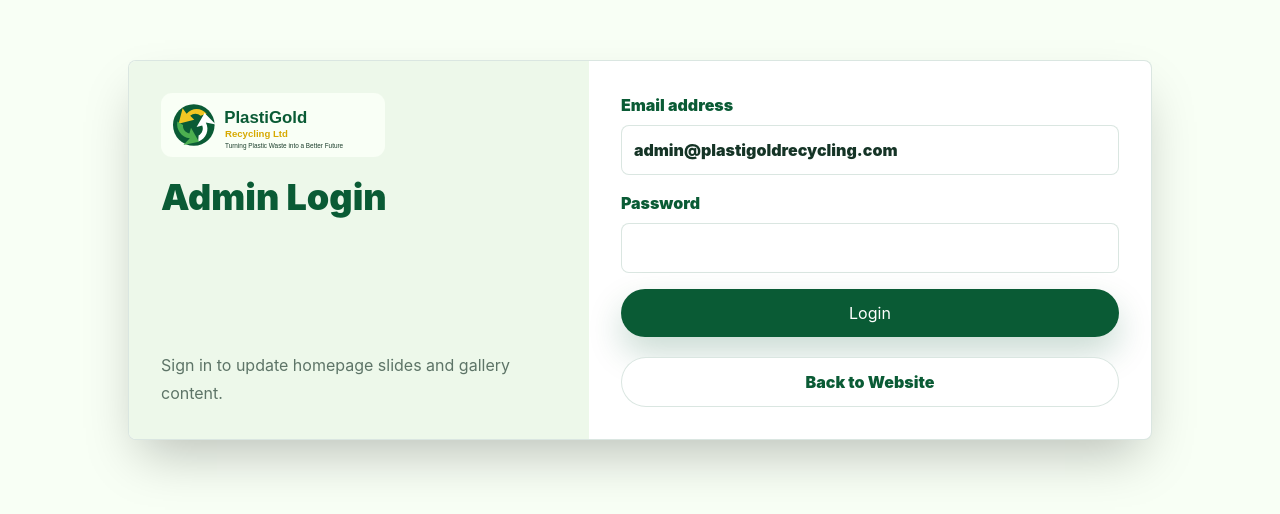
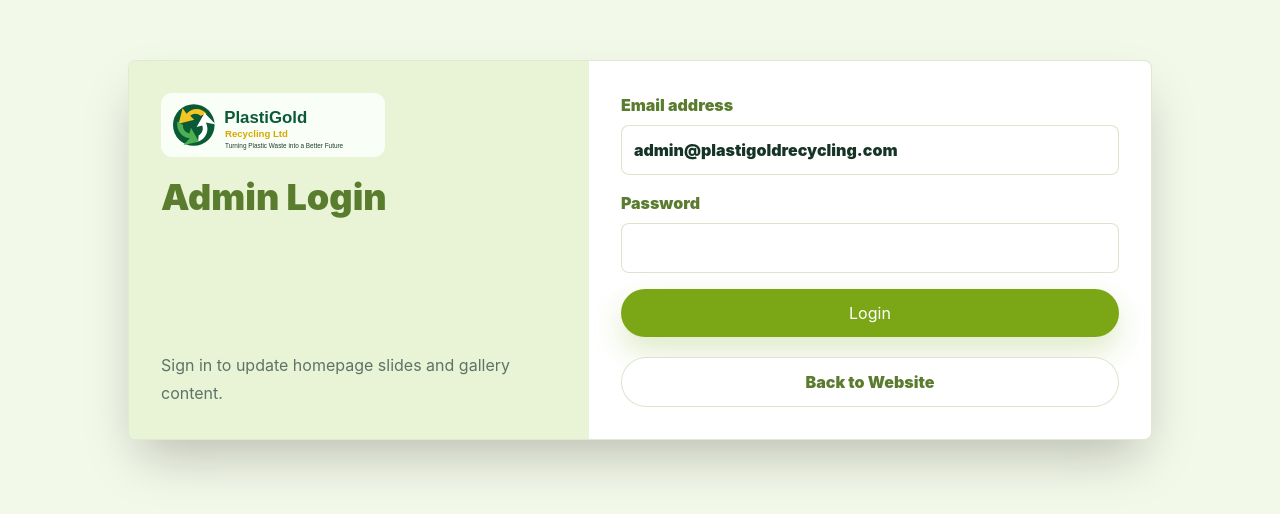
Before and after one commit to Diksir/PlastiGold-Recycling-Ltd, a Next.js app: page /admin in a window 1280 px wide. Shown: the part 150-664 px from the top of the page. Built offline with nearby package versions, Linux system fonts and the light colour scheme.

Commit message:
Refine admin forms from reference style

```diff
--- a/components/AdminPage.jsx
+++ b/components/AdminPage.jsx
@@ -7,11 +7,11 @@ import { defaultContent, tokenKey } from './siteData';
 import useContent from './useContent';
 
 const buttonBase = 'inline-flex min-h-12 items-center justify-center gap-2 rounded-full px-5 py-3 font-black transition disabled:cursor-not-allowed disabled:opacity-55';
-const primaryButton = `${buttonBase} bg-brand-green text-white shadow-[0_16px_34px_rgba(10,91,53,0.22)]`;
-const secondaryButton = `${buttonBase} border border-brand-green/15 bg-white text-brand-green`;
-const iconButton = 'grid h-11 w-11 flex-none place-items-center rounded-full border border-brand-green/15 bg-white text-brand-green disabled:cursor-not-allowed disabled:opacity-55';
-const fieldClass = 'min-h-12 w-full min-w-0 rounded-lg border border-brand-green/15 bg-white px-3 py-3 text-brand-ink outline-none focus:border-brand-green';
-const labelClass = 'grid min-w-0 gap-2 font-black text-brand-green';
+const primaryButton = `${buttonBase} bg-[#7BA717] text-white shadow-[0_14px_30px_rgba(123,167,23,0.24)] hover:bg-[#6a8f13]`;
+const secondaryButton = `${buttonBase} border border-[#9DB36B]/35 bg-white text-[#5A7C2E] hover:bg-[#F0F9E3]`;
+const iconButton = 'grid h-11 w-11 flex-none place-items-center rounded-full border border-[#9DB36B]/35 bg-white text-[#5A7C2E] disabled:cursor-not-allowed disabled:opacity-55';
+const fieldClass = 'min-h-12 w-full min-w-0 rounded-lg border border-[#9DB36B]/35 bg-white px-3 py-3 text-brand-ink outline-none transition focus:border-[#7BA717] focus:ring-2 focus:ring-[#9DB36B]/30';
+const labelClass = 'grid min-w-0 gap-2 font-black text-[#5A7C2E]';
 const formGridClass = 'grid w-full min-w-0 gap-4';
 const responsiveFormGridClass = `${formGridClass} md:grid-cols-2 lg:grid-cols-[minmax(0,1fr)_minmax(0,1fr)_auto] lg:items-end`;
 
@@ -68,12 +68,12 @@ function AdminLogin({ onLogin }) {
   };
 
   return (
-    <main className="grid min-h-screen overflow-x-hidden bg-[#f8fff5] px-4 py-8 sm:px-6 lg:place-items-center lg:px-8">
-      <section className="mx-auto grid w-full max-w-md overflow-hidden rounded-lg border border-brand-green/15 bg-white shadow-2xl md:max-w-3xl lg:max-w-5xl lg:grid-cols-[0.9fr_1.1fr]">
-        <div className="bg-brand-soft p-5 sm:p-7 lg:flex lg:flex-col lg:justify-between lg:p-8">
+    <main className="grid min-h-screen overflow-x-hidden bg-[#F3F9E9] px-4 py-8 sm:px-6 lg:place-items-center lg:px-8">
+      <section className="mx-auto grid w-full max-w-md overflow-hidden rounded-lg border border-[#9DB36B]/30 bg-white shadow-2xl md:max-w-3xl lg:max-w-5xl lg:grid-cols-[0.9fr_1.1fr]">
+        <div className="bg-[#E9F3D6] p-5 sm:p-7 lg:flex lg:flex-col lg:justify-between lg:p-8">
           <div>
             <img className="h-16 w-fit" src="/assets/plastigold-logo.svg" alt="PlastiGold Recycling Ltd" />
-            <h1 className="mt-5 text-3xl font-black text-brand-green sm:text-4xl">Admin Login</h1>
+            <h1 className="mt-5 text-3xl font-black text-[#5A7C2E] sm:text-4xl">Admin Login</h1>
           </div>
           <p className="mt-3 max-w-sm leading-7 text-brand-muted lg:mt-10">Sign in to update homepage slides and gallery content.</p>
         </div>
@@ -154,7 +154,7 @@ function AdminDashboard({ token, onLogout }) {
   };
 
   return (
-    <main className="min-h-screen overflow-x-hidden bg-[#f8fff5] px-4 py-6 sm:px-6 lg:px-12">
+    <main className="min-h-screen overflow-x-hidden bg-[#F3F9E9] px-4 py-6 sm:px-6 lg:px-12">
       <section className="mx-auto w-full max-w-7xl">
         <div className="flex flex-col gap-4 sm:flex-row sm:items-center sm:justify-between">
           <a href="/">
@@ -171,11 +171,11 @@ function AdminDashboard({ token, onLogout }) {
         </div>
 
         <div className="my-7">
-          <h1 className="text-3xl font-black text-brand-green sm:text-4xl">Website Admin</h1>
+          <h1 className="text-3xl font-black text-[#5A7C2E] sm:text-4xl">Website Admin</h1>
           <p className="mt-2 max-w-2xl leading-7 text-brand-muted">Control homepage text, hero slides, slide order, and gallery captions.</p>
-          {loading && <p className="mt-3 font-black text-brand-green">Loading admin content...</p>}
+          {loading && <p className="mt-3 font-black text-[#5A7C2E]">Loading admin content...</p>}
           {error && <p className="mt-3 font-black text-red-700">{error}</p>}
-          {message && <p className={`mt-3 font-black ${message.includes('failed') || message.includes('required') ? 'text-red-700' : 'text-brand-green'}`}>{message}</p>}
+          {message && <p className={`mt-3 font-black ${message.includes('failed') || message.includes('required') ? 'text-red-700' : 'text-[#5A7C2E]'}`}>{message}</p>}
         </div>
 
         <AdminSection title="Homepage Text" copy="Change the main company title and tagline displayed on the first screen.">
@@ -218,9 +218,9 @@ function AdminDashboard({ token, onLogout }) {
 
 function AdminSection({ title, copy, children }) {
   return (
-    <section className="mb-6 grid min-w-0 gap-5 overflow-hidden rounded-lg border border-brand-green/15 bg-white/80 p-4 shadow-sm sm:p-6">
+    <section className="mb-6 grid min-w-0 gap-5 overflow-hidden rounded-lg border border-[#9DB36B]/30 bg-white/90 p-4 shadow-sm sm:p-6">
       <div className="min-w-0">
-        <h2 className="text-2xl font-black text-brand-green">{title}</h2>
+        <h2 className="text-2xl font-black text-[#5A7C2E]">{title}</h2>
         <p className="mt-2 leading-7 text-brand-muted">{copy}</p>
       </div>
       {children}
@@ -250,10 +250,10 @@ function UploadPanel({ title, buttonText, includeCaption = false, onUpload }) {
   };
 
   return (
-    <form className="grid min-w-0 gap-4 overflow-hidden rounded-lg border border-brand-green/15 bg-white p-4 shadow-sm sm:p-6 md:grid-cols-2 lg:grid-cols-[auto_minmax(0,1fr)_minmax(0,1fr)_auto] lg:items-end" onSubmit={submitUpload}>
+    <form className="grid min-w-0 gap-4 overflow-hidden rounded-lg border border-[#9DB36B]/30 bg-white p-4 shadow-sm sm:p-6 md:grid-cols-2 lg:grid-cols-[auto_minmax(0,1fr)_minmax(0,1fr)_auto] lg:items-end" onSubmit={submitUpload}>
       <div className="flex items-center gap-3 lg:block">
-        <ImagePlus className="text-brand-green" size={28} />
-        <h3 className="font-black text-brand-green lg:mt-3">{title}</h3>
+        <ImagePlus className="text-[#7BA717]" size={28} />
+        <h3 className="font-black text-[#5A7C2E] lg:mt-3">{title}</h3>
       </div>
       <label className={labelClass}>
         Title
@@ -266,7 +266,7 @@ function UploadPanel({ title, buttonText, includeCaption = false, onUpload }) {
         </label>
       )}
       <div className="grid min-w-0 gap-3 md:col-span-2 lg:col-span-1">
-        <label className="flex min-h-12 cursor-pointer items-center gap-3 rounded-lg border border-dashed border-brand-green/35 bg-white px-4 py-3 font-black text-brand-green">
+        <label className="flex min-h-12 cursor-pointer items-center gap-3 rounded-lg border border-dashed border-[#9DB36B]/60 bg-[#F3F9E9] px-4 py-3 font-black text-[#5A7C2E]">
           <Upload size={20} />
           <span className="min-w-0 truncate">{selectedFile ? selectedFile.name : 'Choose an image'}</span>
           <input className="hidden" type="file" accept="image/*" onChange={(event) => setSelectedFile(event.target.files?.[0] || null)} />
@@ -288,7 +288,7 @@ function SlideAdminItem({ slide, index, total, busy, onMove, onRename, onDelete
   }, [slide.title]);
 
   return (
-    <article className="grid min-w-0 overflow-hidden rounded-lg border border-brand-green/15 bg-white shadow-sm md:grid-cols-[210px_minmax(0,1fr)]">
+    <article className="grid min-w-0 overflow-hidden rounded-lg border border-[#9DB36B]/30 bg-white shadow-sm md:grid-cols-[210px_minmax(0,1fr)]">
       <img className="aspect-[1.4] h-full w-full object-cover md:aspect-auto" src={slide.image} alt={slide.title} />
       <div className="grid min-w-0 gap-4 p-4">
         <label className={labelClass}>
@@ -314,7 +314,7 @@ function GalleryAdminItem({ item, busy, onSave, onDelete }) {
   }, [item.title, item.caption]);
 
   return (
-    <article className="min-w-0 overflow-hidden rounded-lg border border-brand-green/15 bg-white shadow-sm">
+    <article className="min-w-0 overflow-hidden rounded-lg border border-[#9DB36B]/30 bg-white shadow-sm">
       <img className="aspect-[1.25] w-full object-cover" src={item.image} alt={item.title} />
       <div className="grid min-w-0 gap-4 p-4">
         <label className={labelClass}>
```
